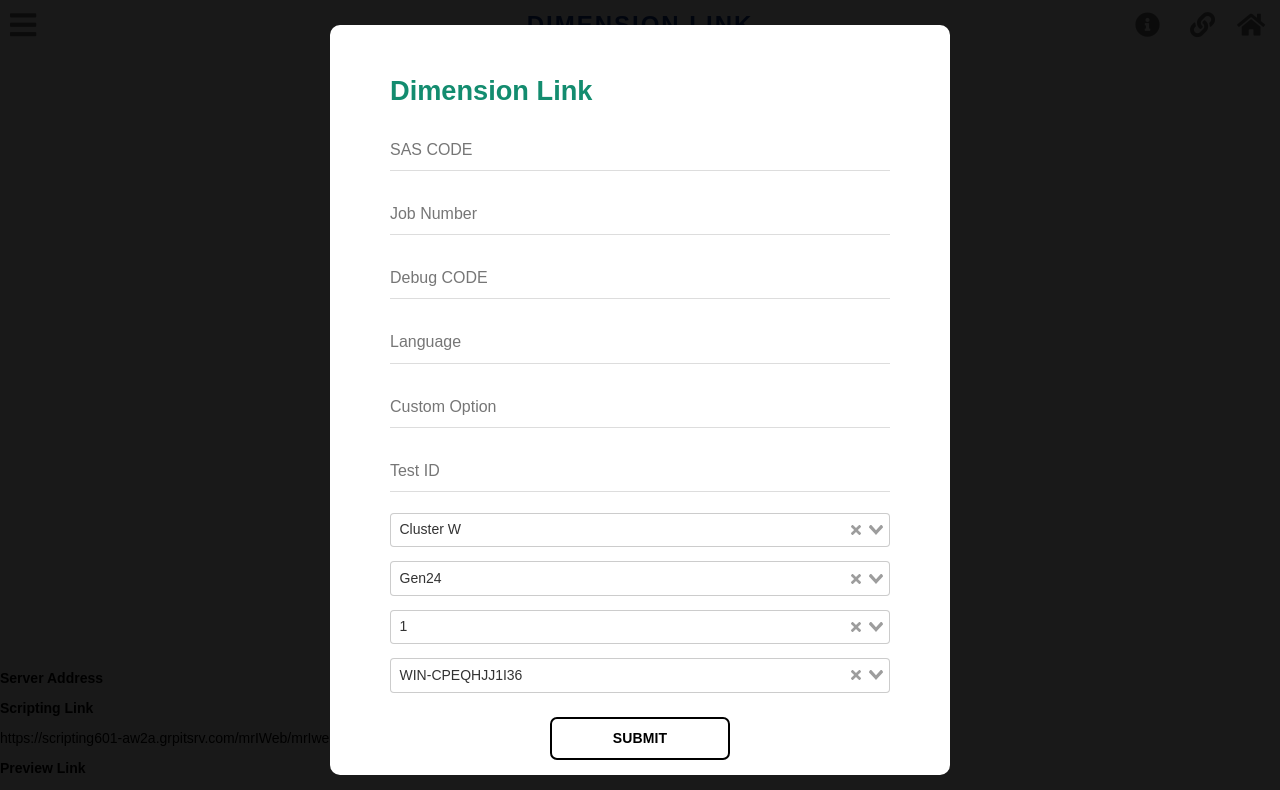
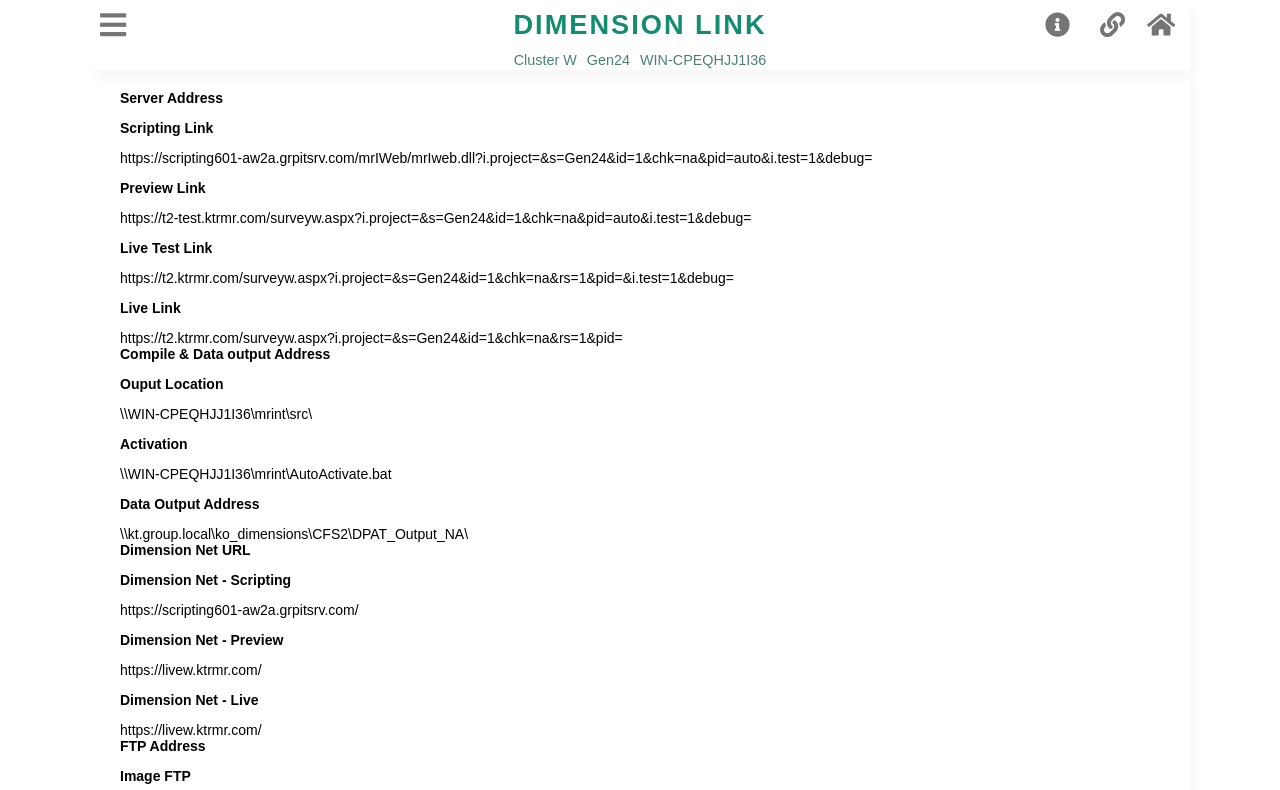
Before and after one commit to adc0612/Dimension_Link, a Vue app: page / in a window 1280 px wide. Shown: the top 790 px of the page. Built offline with nearby package versions, Linux system fonts and the light colour scheme; what vue-clipboards would draw is missing.

Commit message:
191204 1st commit

```diff
--- a/src/components/Header.vue
+++ b/src/components/Header.vue
@@ -1,11 +1,17 @@
 <template>
   <div>
-    <div class="header_box">
+    <div class="header_box shadow">
       <i class="fas fa-bars menu_btn" @click="changeSasCodeListStatus"></i>
       <h1 class="header_title">DIMENSION LINK</h1>
       <i class="fas fa-info-circle refer_btn" @click="changeReferenceListStatus"></i>
       <i class="fas fa-link link_btn" @click="changeUsefulLinkListStatus"></i>
       <i class="fas fa-home back_btn" @click="changeInputFormStatus"></i>
+      <div class="active_val_wrap">
+        <span>{{activeSASCode}}</span>
+        <span>{{activeCluster.id}}</span>
+        <span>{{activeGenVal.id}}</span>
+        <span>{{activeScriptingServer.id}}</span>
+      </div>
       <!-- <i class="fas fa-arrow-circle-left back_btn"></i> -->
     </div>
   </div>
@@ -17,6 +23,10 @@ import {mapGetters, mapMutations} from 'vuex';
 export default {
     computed: {
         ...mapGetters({
+              activeCluster: 'getActiveCluster',
+              activeGenVal: 'getActiveGenVal',
+              activeScriptingServer: 'getActiveScriptingServer',
+              activeSASCode: 'getSASCode',
             })
     },
     methods: {
@@ -31,13 +41,15 @@ export default {
 </script>
 
 <style scoped>
-
+  .header_box{
+    position: relative;
+  }
   .header_title{
     line-height: 50px;
     text-align: center;
-    font-size: 1.5rem;
+    font-size: 1.7rem;
     letter-spacing: 2px;
-    color: #0d3593;
+    color: #138c6f;
   }
   .header_title>span{
     font-size:0.9rem;
@@ -87,6 +99,17 @@ export default {
     content: "";
     clear: both;
   }
+  .active_val_wrap{
+    height: 20px;
+    line-height: 20px;
+    text-align: center;
+  }
+  .active_val_wrap > span{
+    font-size: 0.9rem;
+    color:#4b8274;
+    margin-right: 10px;
+
+  }
   /* @media only screen and (max-width: 700px) {
     .menu_btn{
       opacity: 1;
--- a/src/components/MainLinkList.vue
+++ b/src/components/MainLinkList.vue
@@ -4,24 +4,32 @@
       <h2>Server Address</h2>
       <div class="server_addr_box">
         <h3>Scripting Link</h3>
+        <div class="inner_box">
           <a class="server_addr" target="_blank" :href="activeScriptingServer.scriptingAddr+'i.project='+activeSASCode+'&s='+activeGenVal.addr+'&id=1&chk=na&pid=auto&i.test=1&debug='+activeDebugCode+activeLanguageCode">
             {{activeScriptingServer.scriptingAddr+'i.project='+activeSASCode+'&s='+activeGenVal.addr+'&id=1&chk=na&pid=auto&i.test=1&debug='+activeDebugCode+activeLanguageCode}}
           </a>
         </div>
+      </div>
       <div class="server_addr_box">
         <h3>Preview Link</h3>
+        <div class="inner_box">
             <a class="server_addr" target="_blank" :href="activeCluster.preview+'i.project='+activeSASCode+'&s='+activeGenVal.addr+'&id=1&chk=na&pid=auto&i.test=1&debug='+activeDebugCode+activeLanguageCode">
             {{activeCluster.preview+'i.project='+activeSASCode+'&s='+activeGenVal.addr+'&id=1&chk=na&pid=auto&i.test=1&debug='+activeDebugCode+activeLanguageCode}}
             </a>
         </div>
+      </div>
       <div class="server_addr_box">
         <h3>Live Test Link</h3>
+        <div class="inner_box">
         <a class="server_addr" target="_blank" :href="activeCluster.live+'i.project='+activeSASCode+'&s='+activeGenVal.addr+'&id=1&chk=na&rs='+activeRsVal.addr+'&pid='+activeTestIDCode+'&i.test=1&debug='+activeDebugCode+activeLanguageCode">
           {{activeCluster.live+'i.project='+activeSASCode+'&s='+activeGenVal.addr+'&id=1&chk=na&rs='+activeRsVal.addr+'&pid='+activeTestIDCode+'&i.test=1&debug='+activeDebugCode+activeLanguageCode}}
         </a>
+
+        </div>
       </div>
       <div class="server_addr_box">
         <h3>Live Link</h3>
+        <div class="inner_box"></div>
         <a class="server_addr" target="_blank" :href="activeCluster.live+'i.project='+activeSASCode+'&s='+activeGenVal.addr+'&id=1&chk=na&rs='+activeRsVal.addr+'&pid='+activeTestIDCode">
           {{activeCluster.live+'i.project='+activeSASCode+'&s='+activeGenVal.addr+'&id=1&chk=na&rs='+activeRsVal.addr+'&pid='+activeTestIDCode}}
         </a>
@@ -103,6 +111,9 @@ export default {
 }
 </script>
 
-<style>
+<style scoped>
+  .mainLinkList_wrap{
+    padding: 20px 30px;
+  }
 
 </style>
--- a/src/components/MainSite.vue
+++ b/src/components/MainSite.vue
@@ -1,11 +1,11 @@
 <template>
   <div class="wrap">
     <Header class="header_wrap"></Header>
-    <InputForm class="inputForm_wrap" :class="{inputForm_wrap_hd:!inputFormStatus}"></InputForm>
-    <SasCodeList class="sasCodeList_wrap" :class="{sasCodeList_wrap_hd:!sasCodeListStatus}"></SasCodeList>
-    <ReferenceList class="referenceList_wrap" :class="{referenceList_wrap_hd:!referenceListStatus}"></ReferenceList>
-    <UsefulLinkList class="usefulLinkList_wrap" :class="{usefulLinkList_wrap_hd:!usefulLinkListStatus}"></UsefulLinkList>
-    <MainLinkList class="mainLinkList_wrap"></MainLinkList>
+    <InputForm class="inputForm_wrap" v-show="false" :class="{inputForm_wrap_hd:!inputFormStatus}"></InputForm>
+    <SasCodeList class="sasCodeList_wrap" v-show="false" :class="{sasCodeList_wrap_hd:!sasCodeListStatus}"></SasCodeList>
+    <ReferenceList class="referenceList_wrap" v-show="false" :class="{referenceList_wrap_hd:!referenceListStatus}"></ReferenceList>
+    <UsefulLinkList class="usefulLinkList_wrap" v-show="false" :class="{usefulLinkList_wrap_hd:!usefulLinkListStatus}"></UsefulLinkList>
+    <MainLinkList class="mainLinkList_wrap shadow"></MainLinkList>
   </div>
 </template>
 
@@ -45,6 +45,11 @@ export default {
 </script>
 
 <style scoped>
+  .wrap{
+    max-width: 1100px;
+    min-width: 700px;
+    margin: 0 auto;
+  }
   .inputForm_wrap::before{
         position: absolute;
         top: 0;
```
Lines whose indentation alone changed are shown as unchanged.
